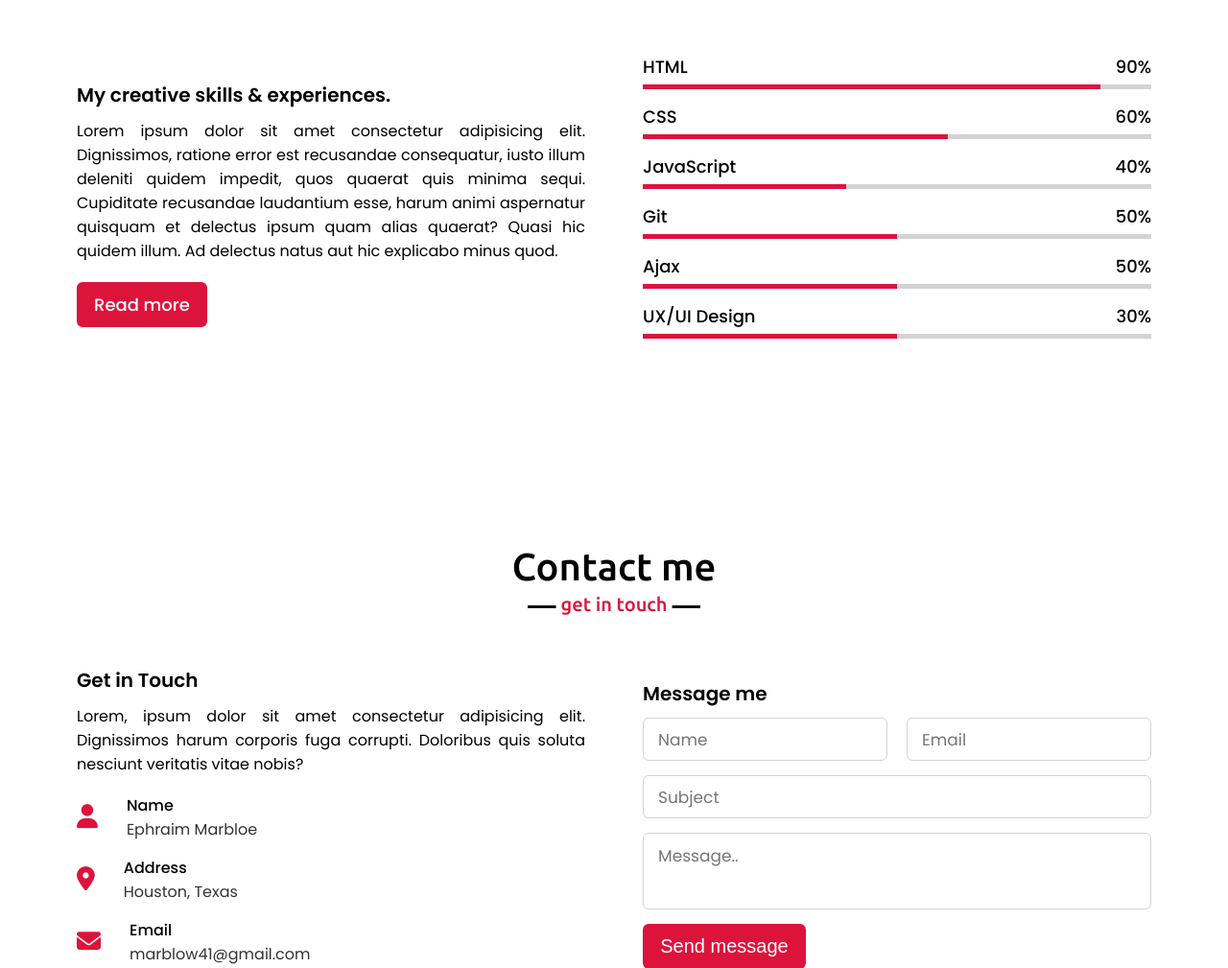
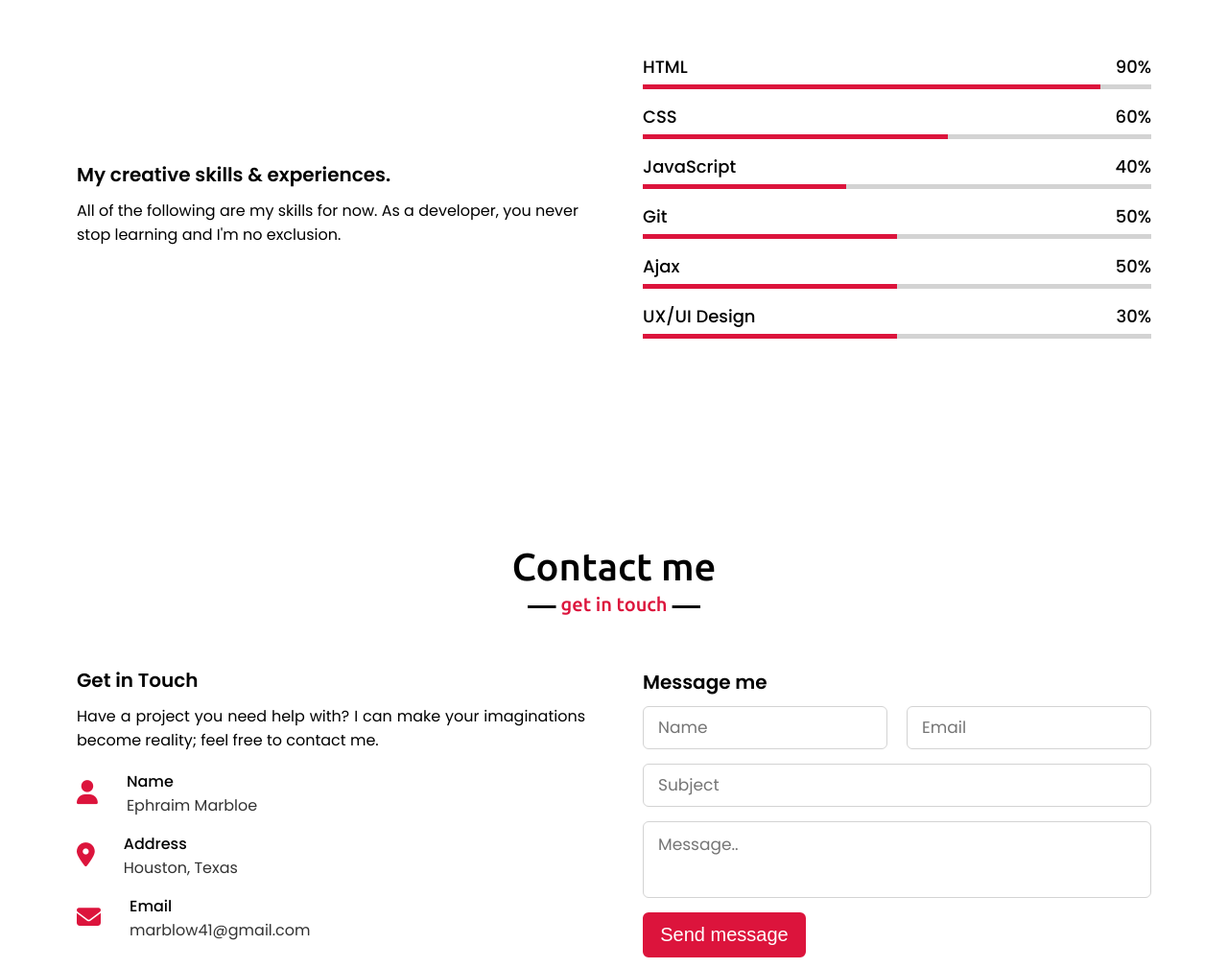
Before and after one commit to Emarbloe/personal_portfolio, a plain HTML site: page index.html in a window 1280 px wide. Shown: the part 2250-3259 px from the top of the page at 96% size. Drawn offline with nearby package versions, Linux system fonts and the light colour scheme.

Commit message:
add to skills section

```diff
--- a/index.html
+++ b/index.html
@@ -1,4 +1,4 @@
-<!DOCTYPE html>
+                                           <!DOCTYPE html>
 <!--Created by Ephraim-->
 <html lang="en">
 <head>
@@ -57,7 +57,7 @@
                 </div>
                 <div class="column right">
                     <div class="text">I'm Ephraim and I'm a <span class="typing-2"></span></div>
-                    <p>Lorem ipsum dolor sit amet consectetur adipisicing elit. Quasi ut voluptatum eveniet doloremque autem excepturi eaque, sit laboriosam voluptatem nisi delectus. Facere explicabo hic minus accusamus alias fuga nihil dolorum quae. Explicabo illo unde, odio consequatur ipsam possimus veritatis, placeat, ab molestiae velit inventore exercitationem consequuntur blanditiis omnis beatae. Dolor iste excepturi ratione soluta quas culpa voluptatum repudiandae harum non.</p>
+                    <p>Hi there, I’m Ephraim Marbloe. I was born in Liberia, a tiny country on the West coast of Africa. In 2017, I migrated to the United States, and since then, I’ve been living the Americans’ Dream. I’m a Computer Science major at Lone Star College, an aspiring software engineer at the University of Texas at Austin, and a proud member of Phi Beta Kappa honor society. . </p>
                     <a href="#">Download CV</a>
                 </div>
             </div>
@@ -105,8 +105,14 @@
             <div class="skills-content">
                 <div class="column left">
                     <div class="text">My creative skills & experiences.</div>
-                    <p>Lorem ipsum dolor sit amet consectetur adipisicing elit. Dignissimos, ratione error est recusandae consequatur, iusto illum deleniti quidem impedit, quos quaerat quis minima sequi. Cupiditate recusandae laudantium esse, harum animi aspernatur quisquam et delectus ipsum quam alias quaerat? Quasi hic quidem illum. Ad delectus natus aut hic explicabo minus quod.</p>
-                    <a href="#">Read more</a>
+
+                        All of the following are my skills for now. As a developer, you never stop learning and I'm no exclusion.
+
+
+
+
+                   <!---<a href="#">Read more</a> -->
+
                 </div>
                 <div class="column right">
                     <div class="bars">
@@ -164,7 +170,8 @@
             <div class="contact-content">
                 <div class="column left">
                     <div class="text">Get in Touch</div>
-                    <p>Lorem, ipsum dolor sit amet consectetur adipisicing elit. Dignissimos harum corporis fuga corrupti. Doloribus quis soluta nesciunt veritatis vitae nobis?</p>
+                    <p>Have a project you need help with? I can make your imaginations become reality; feel free to contact me. </p>
+
                     <div class="icons">
                         <div class="row">
                             <i class="fas fa-user"></i>
```
